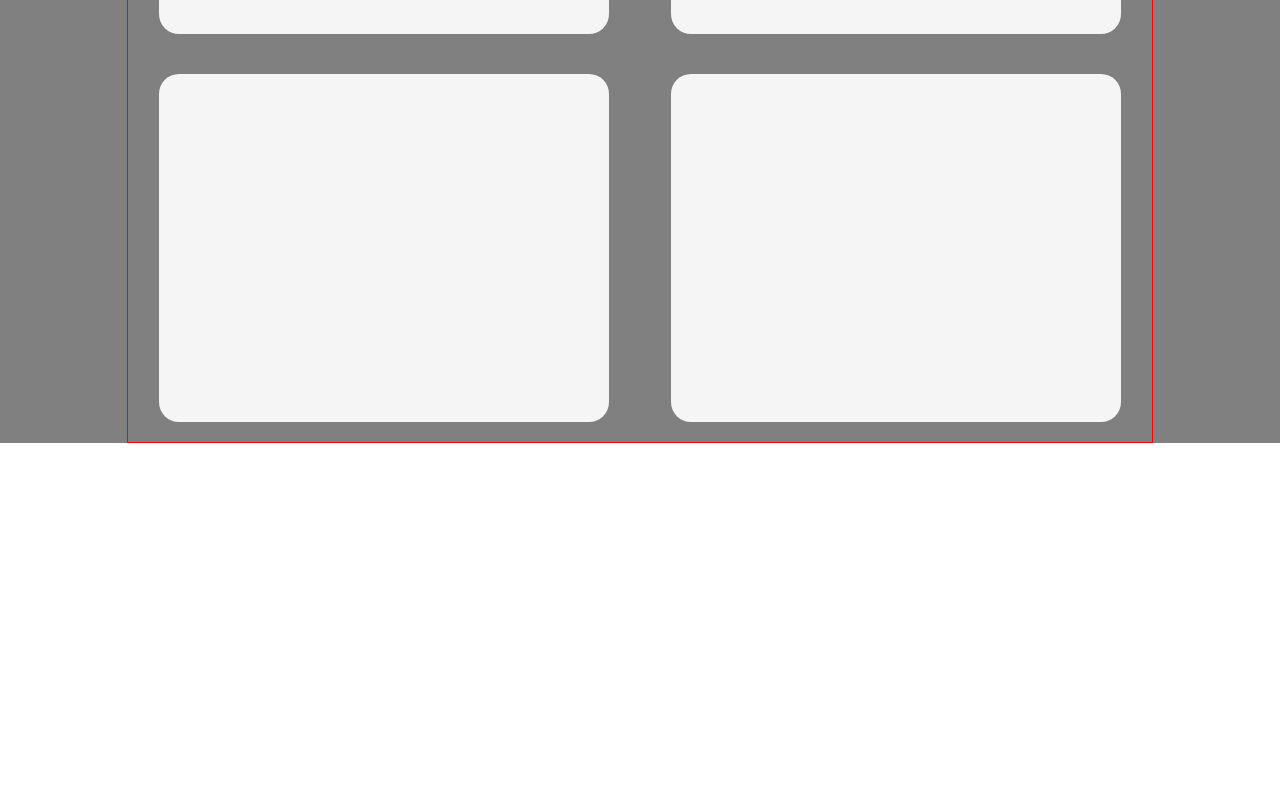
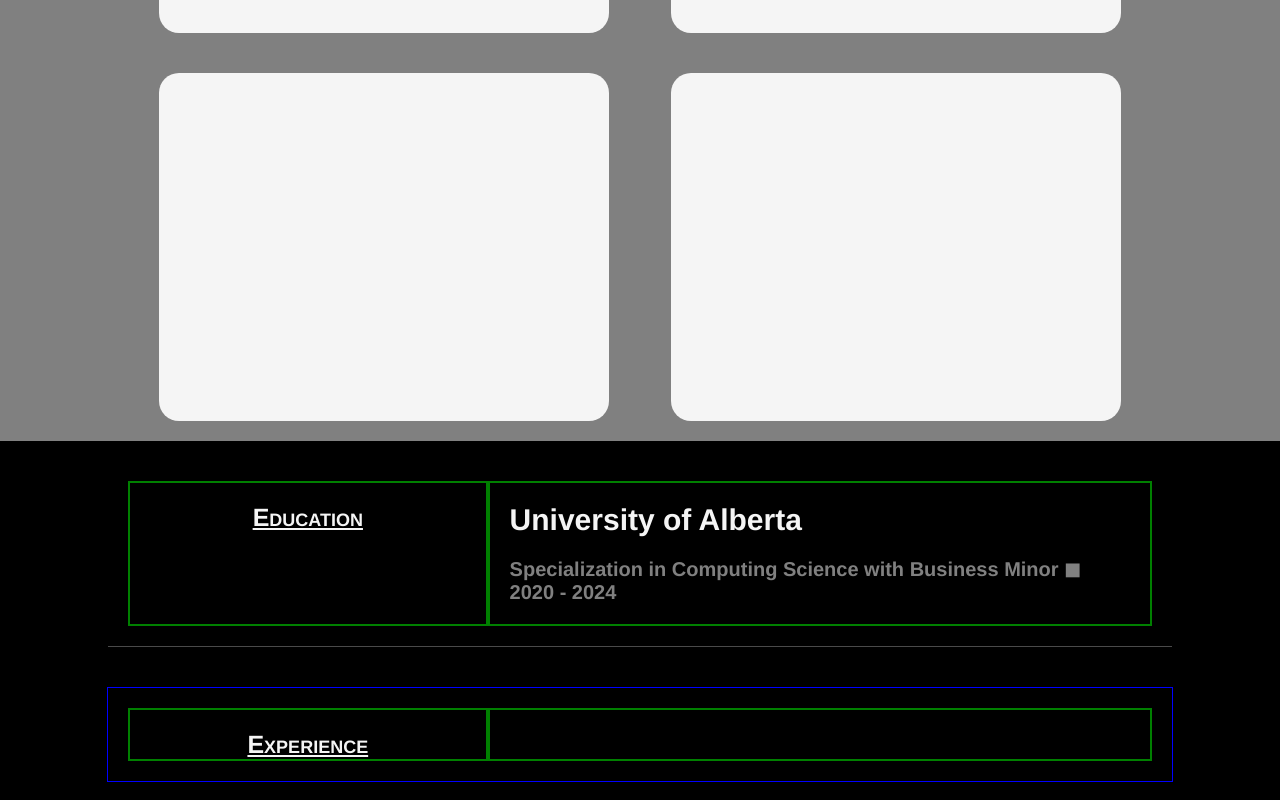
Before and after one commit to ShaishavShah04/ShaishavShah04.github.io, a React (Create React App) app: page / in a window 1280 px wide. Shown: the part 1888-2688 px from the top of the page. Before the commit the page ends 2331 px from the top, so only its background shows below. Built offline with nearby package versions, Linux system fonts and the light colour scheme.

Commit message:
Worked on resume section

```diff
--- a/src/App.js
+++ b/src/App.js
@@ -1,4 +1,5 @@
 import AboutMe from './components/AboutMe';
+import Experience from './components/Experience';
 import LandingPage from './components/LandingPage';
 import Projects from './components/Projects';
 import './styles/App.css';
@@ -15,6 +16,8 @@ function App() {
       <AboutMe />
       {/* Projects */}
       <Projects />
+      {/* Experience */}
+      <Experience />
       {/* Footer */}
 
     </div>
--- /dev/null
+++ b/src/components/Experience.js
@@ -0,0 +1,42 @@
+import React from 'react';
+import '../styles/Experience.css';
+
+function Experience() {
+
+    const educationInfo = [
+        {   "name":"University of Alberta",
+            "degree":"Specialization in Computing Science with Business Minor",
+            "timeline":"2020 - 2024"
+        }
+    ]
+
+  return (
+    <div className="resume">
+        <div className="education">
+            <div className="section-title"><u>Education</u></div>
+            <div className="content">
+                {educationInfo.map( function(eduObj) {
+                    return (
+                        <div className="education-card">
+                            <div className="name">{eduObj.name}</div>
+                            <p>{eduObj.degree} &#9724; {eduObj.timeline}</p>
+                        </div>
+                        )
+                    }
+                )
+                }
+
+            </div>
+        </div>
+
+        <div className="experience">
+        <div className="section-title" ><u>Experience</u></div>
+            <div className="content">
+
+            </div>
+        </div>
+    </div>
+  )
+}
+
+export default Experience
--- a/src/components/LandingPage.js
+++ b/src/components/LandingPage.js
@@ -10,7 +10,7 @@ function LandingPage() {
     const LandingPageInfo = {
         "first_name": "SHAISHAV",
         "last_name": "SHAH",
-        "degree": "Computing Science w/ Business Minor",
+        "degree": "Computing Science / Business Minor",
         "social":[
                 {
                   "name":"linkedin",
--- /dev/null
+++ b/src/styles/Experience.css
@@ -0,0 +1,54 @@
+.resume {
+    display: flex;
+    background-color: black;
+    flex-direction: column;
+    justify-content: space-around;
+    color: whitesmoke;
+}
+
+.education {
+    display: flex;
+    width: 80vw;
+    margin: 20px auto;
+    padding: 20px;
+    border-bottom: 1px rgba(128, 128, 128, 0.575) solid;
+
+}
+
+.experience {
+    display: flex;
+    width: 80vw;
+    border: blue 1px solid;
+    margin: 20px auto;
+    padding: 20px;
+}
+
+.section-title {
+    width: 35%;
+    text-align: center;
+    font-size: 25px;
+    font-weight: bold;
+    font-variant: small-caps;
+    border: green 2px solid;
+    padding-top: 20px;
+}
+
+.content {
+    width: 65%;
+    border: green 2px solid;
+}
+
+.education-card {
+    padding: 20px;
+    font-weight: bold;
+}
+
+.name {
+    font-size:30px;
+    margin-bottom: 20px;
+}
+
+.education-card p {
+    font-size: 20px;
+    color: grey;
+}
--- a/src/styles/Projects.css
+++ b/src/styles/Projects.css
@@ -16,7 +16,6 @@
     width: 80vw;
     justify-content: space-around;
     flex-direction: row;
-    border: red 1px solid;
     flex-wrap: wrap;
     margin: 0 auto;
 }
```
